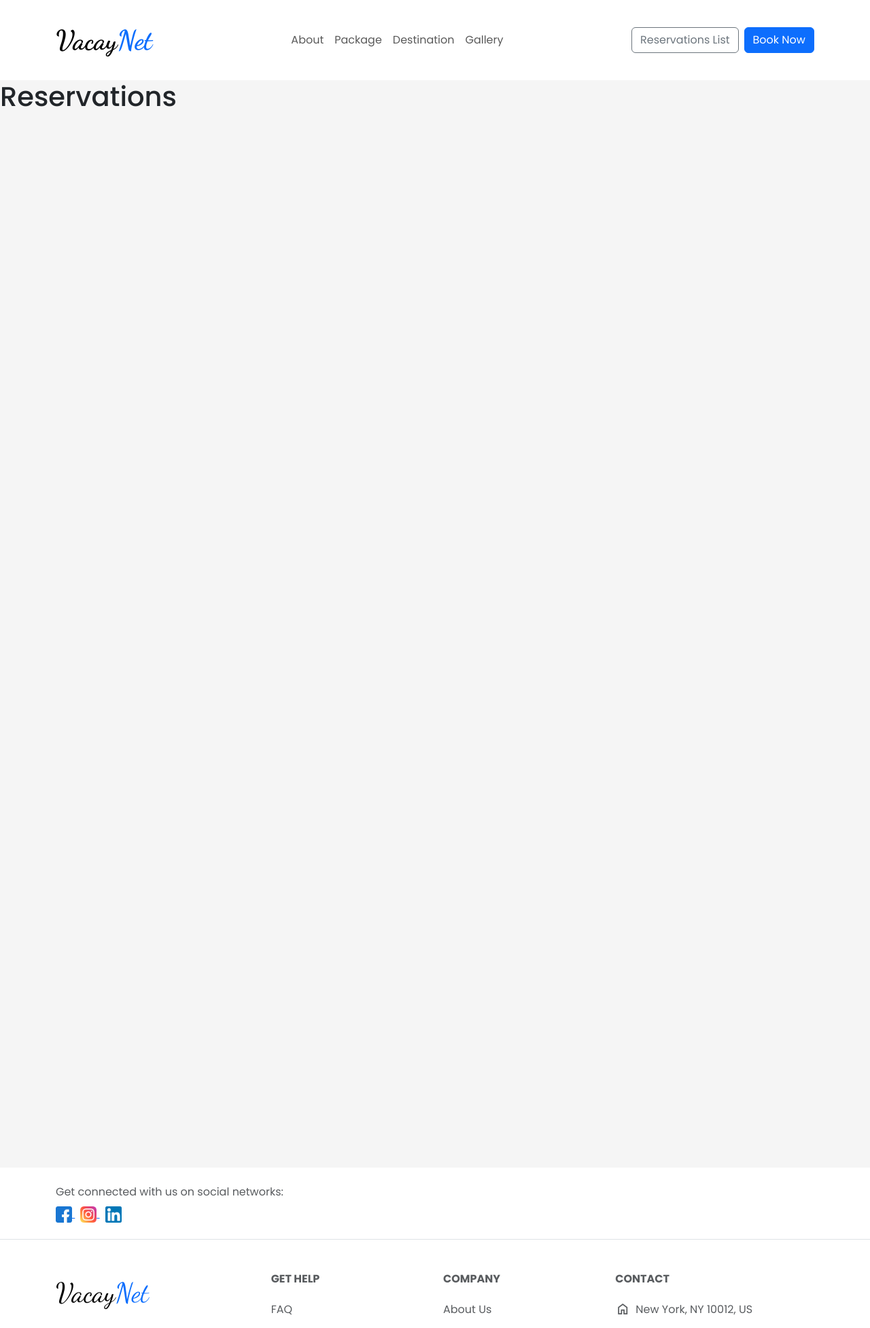
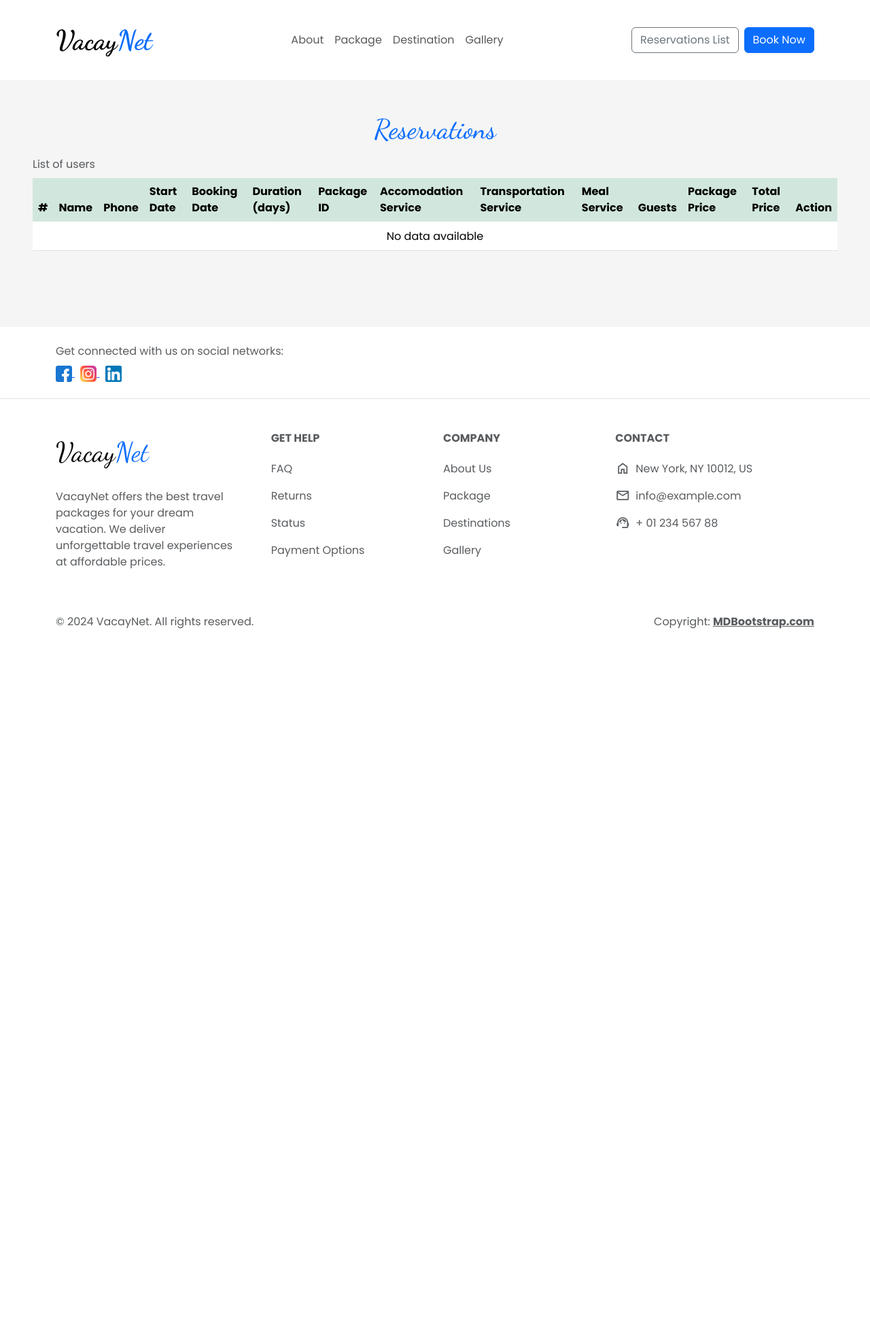
Before and after one commit to imanmaulana1/vacation-website, a PHP site: page /views/reservations.view.php in a window 1280 px wide. Shown: the top 1954 px of the page at 68% size. After the commit the page ends 925 px from the top, so only its background shows below. Run offline with PHP 8.4, Linux system fonts and the light colour scheme.

Commit message:
feat: add feature to select data from database table

```diff
--- a/assets/css/booking.css
+++ b/assets/css/booking.css
@@ -1,11 +1,14 @@
 main {
   background-color: #f5f5f5;
-  min-height: 200vh;
 }
 
 h1 {
   font-family: 'Bebas Neue', sans-serif;
   color: #121212;
+}
+
+.height-max-content {
+  height: max-content !important;
 }
 
 .package {
--- a/assets/css/home.css
+++ b/assets/css/home.css
@@ -1,4 +1,3 @@
 main {
   background-color: #f5f5f5;
-  min-height: 200vh;
 }
--- a/assets/css/reservations.css
+++ b/assets/css/reservations.css
@@ -1,4 +1,7 @@
 main {
   background-color: #f5f5f5;
-  min-height: 200vh;
 }
+
+.section-title {
+  font-family: 'Dancing Script', cursive;
+}
--- a/reservations.php
+++ b/reservations.php
@@ -1,5 +1,5 @@
 <?php
 
 require 'config/database.php';
-
+require 'functions/index.php';
 require 'views/reservations.view.php';
--- a/views/reservations.view.php
+++ b/views/reservations.view.php
@@ -26,7 +26,77 @@
     <?php include 'partials/header.php' ?>
 
     <main>
-        <h1>Reservations</h1>
+        <div class="container px-2 px-lg-5">
+            <div class="row pt-5">
+                <div class="col-lg-12">
+                    <h1 class="section-title text-primary text-center">Reservations</span></h1>
+                </div>
+            </div>
+        </div>
+        <div class="container-fluid px-2 px-lg-5 pb-5">
+            <div class="table-responsive table-dark table-hover mb-5">
+                <table class="table caption-top">
+                    <caption>List of users</caption>
+                    <thead class="table-success">
+                        <tr>
+                            <th scope="col">#</th>
+                            <th scope="col">Name</th>
+                            <th scope="col">Phone</th>
+                            <th scope="col">Start Date</th>
+                            <th scope="col">Booking Date</th>
+                            <th scope="col">Duration (days)</th>
+                            <th scope="col">Package ID</th>
+                            <th scope="col">Accomodation Service</th>
+                            <th scope="col">Transportation Service</th>
+                            <th scope="col">Meal Service</th>
+                            <th scope="col">Guests</th>
+                            <th scope="col">Package Price</th>
+                            <th scope="col">Total Price</th>
+                            <th scope="col">Action</th>
+                        </tr>
+                    </thead>
+                    <tbody class="table-group-divider">
+                        <?php if (isset($datas) && is_iterable($datas)): ?>
+                            <?php foreach ($datas as $data): ?>
+                                <tr>
+                                    <td scope="row"><?= $i ?></td>
+                                    <td scope="row"><?= $data['nama_pemesan'] ?></td>
+                                    <td scope="row"><?= $data['nomor_hp'] ?></td>
+                                    <td scope="row"><?= $data['tanggal_mulai_wisata'] ?></td>
+                                    <td scope="row"><?= $data['tanggal_pesanan'] ?></td>
+                                    <td scope="row" class="text-center"><?= $data['durasi_wisata'] ?></td>
+                                    <td scope="row" class="text-center"><?= $data['id_paket_wisata'] ?></td>
+                                    <td scope="row" class="text-center"><?= $data['layanan_penginapan']  == 1 ? "Yes" : "No"  ?></td>
+                                    <td scope="row" class="text-center"><?= $data['layanan_transportasi']  == 1 ? "Yes" : "No"  ?></td>
+                                    <td scope="row" class="text-center"><?= $data['layanan_makanan']  == 1 ? "Yes" : "No"  ?></td>
+                                    <td scope="row" class="text-center"><?= $data['jumlah_peserta'] ?></td>
+                                    <td scope="row"><?= formatRupiah($data['harga_paket']) ?></td>
+                                    <td scope="row"><?= formatRupiah($data['jumlah_tagihan']) ?></td>
+                                    <td scope="row">
+                                        <div class="d-flex align-items-center gap-2">
+                                            <a href="#">
+                                                <span class="material-symbols-outlined text-warning">
+                                                    edit
+                                                </span>
+                                            </a>
+                                            <button type="button" class="btn btn-link p-0">
+                                                <span class="material-symbols-outlined text-danger">
+                                                    delete
+                                                </span>
+                                            </button>
+                                        </div>
+                                    </td>
+                                </tr>
+                            <?php endforeach; ?>
+                        <?php else: ?>
+                            <tr>
+                                <td colspan="14" class="text-center">No data available</td>
+                            </tr>
+                        <?php endif; ?>
+                    </tbody>
+                </table>
+            </div>
+        </div>
     </main>
 
     <?php include 'partials/footer.php' ?>
```
Also changed, not shown: functions/index.php (+22 -0 lines), views/booking.view.php (+5 -5 lines).
